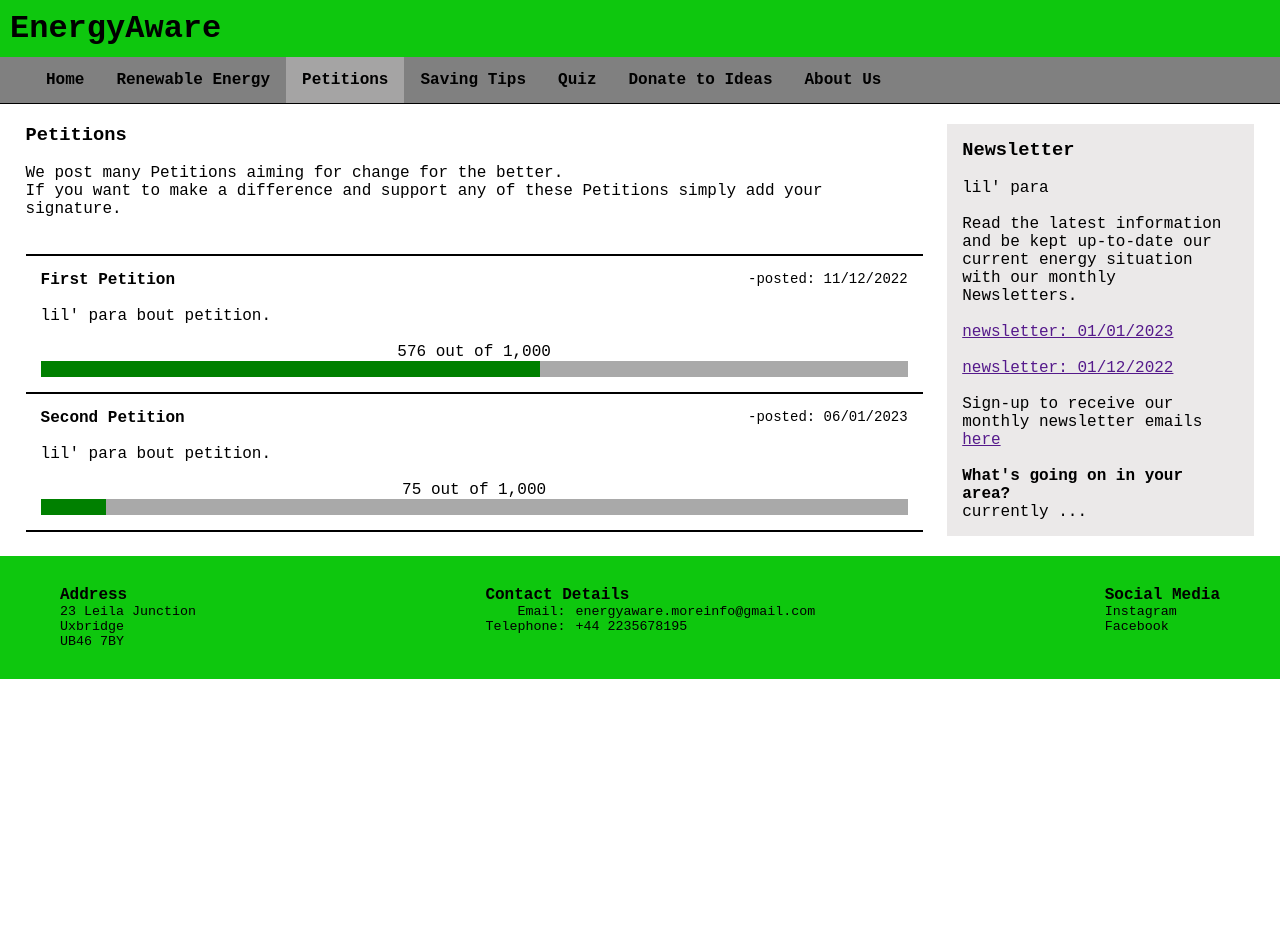
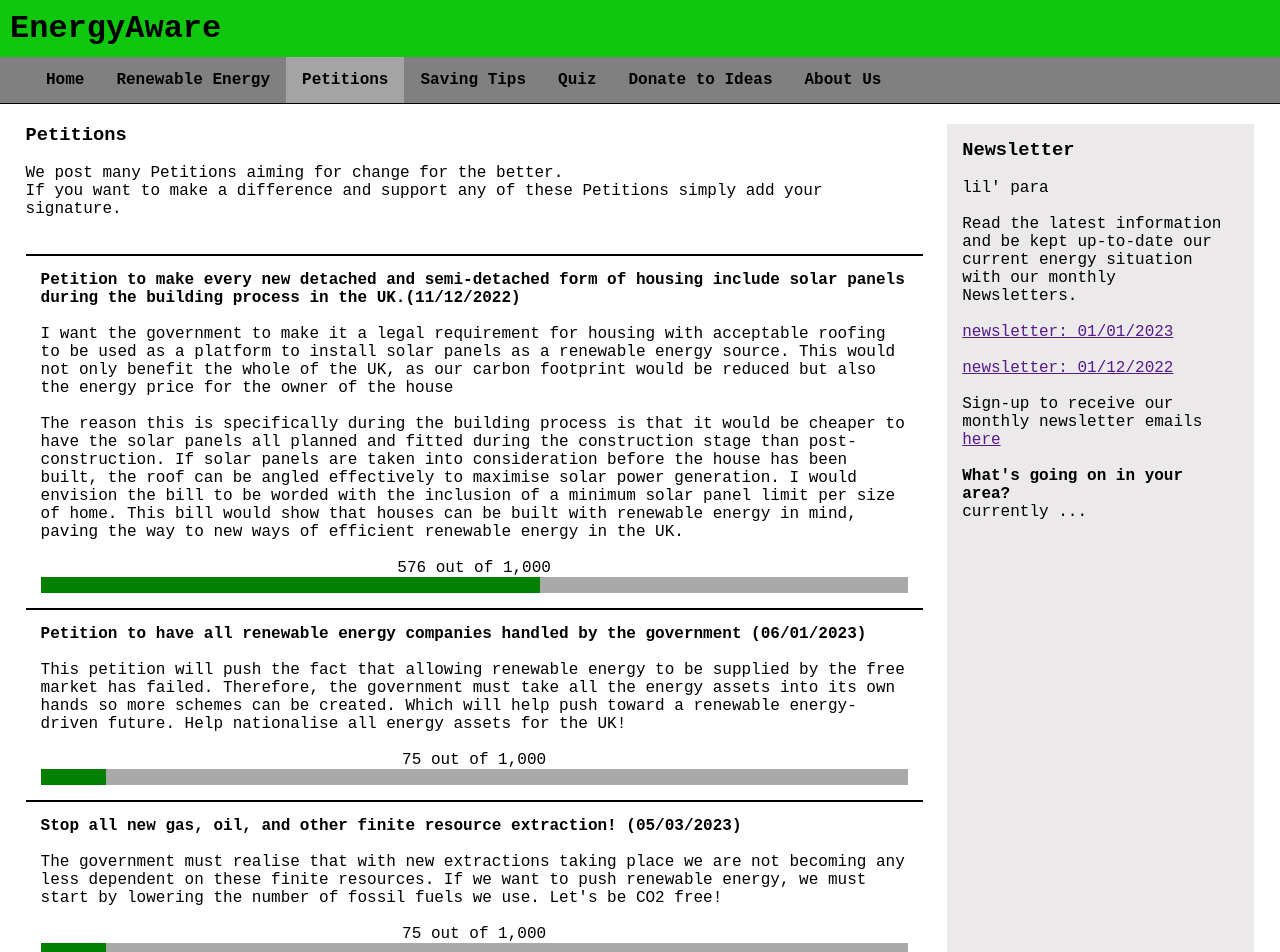
Before and after one commit to TallulahLund/Group46, a React (Create React App) app in the folder testgroupproject/: page /petitions in a window 1280 px wide. Shown: the top 952 px of the page. Before the commit the page ends 800 px from the top, so only its background shows below. Built offline with nearby package versions, Linux system fonts and the light colour scheme.

Commit message:
Update Petitions.js

```diff
--- a/testgroupproject/src/Pages/Petitions.js
+++ b/testgroupproject/src/Pages/Petitions.js
@@ -19,12 +19,14 @@ export default function Petitions() {
       <div className="petitionsList">
         <div className="petition">
           <div className="pTitle">
-            <h4>First Petition</h4>
-            <p>-posted: 11/12/2022</p>
+            <h4>Petition to make every new detached and semi-detached form of housing include solar panels during the building process in the UK.(11/12/2022)</h4>
+            <br></br>
           </div>
           {/* <h4>First Petition</h4> */}
           <br />
-          <p>lil' para bout petition.</p>
+          <p>I want the government to make it a legal requirement for housing with acceptable roofing to be used as a platform to install solar panels as a renewable energy source. This would not only benefit the whole of the UK, as our carbon footprint would be reduced but also the energy price for the owner of the house</p>
+          <br></br>
+          <p>The reason this is specifically during the building process is that it would be cheaper to have the solar panels all planned and fitted during the construction stage than post-construction. If solar panels are taken into consideration before the house has been built, the roof can be angled effectively to maximise solar power generation. I would envision the bill to be worded with the inclusion of a minimum solar panel limit per size of home. This bill would show that houses can be built with renewable energy in mind, paving the way to new ways of efficient renewable energy in the UK.</p>
           <br />
 
           <div className="signatureCount">
@@ -38,11 +40,26 @@ export default function Petitions() {
 
         <div className="petition">
           <div className="pTitle">
-            <h4>Second Petition</h4>
-            <p>-posted: 06/01/2023</p>
+            <h4>Petition to have all renewable energy companies handled by the government (06/01/2023)</h4>
           </div>
           <br />
-          <p>lil' para bout petition.</p>
+          <p>This petition will push the fact that allowing renewable energy to be supplied by the free market has failed. Therefore, the government must take all the energy assets into its own hands so more schemes can be created. Which will help push toward a renewable energy-driven future. Help nationalise all energy assets for the UK! </p>
+          <br />
+
+          <div className="signatureCount">
+            <p>75 out of 1,000</p>
+          </div>
+          <div className="signatureBar">
+            <p className="sBar2"></p>
+            <p className="sBarGrey2"></p>
+          </div>
+        </div>
+        <div className="petition">
+          <div className="pTitle">
+            <h4>Stop all new gas, oil, and other finite resource extraction! (05/03/2023)</h4>
+          </div>
+          <br />
+          <p>The government must realise that with new extractions taking place we are not becoming any less dependent on these finite resources. If we want to push renewable energy, we must start by lowering the number of fossil fuels we use. Let's be CO2 free!</p>
           <br />
 
           <div className="signatureCount">
```
